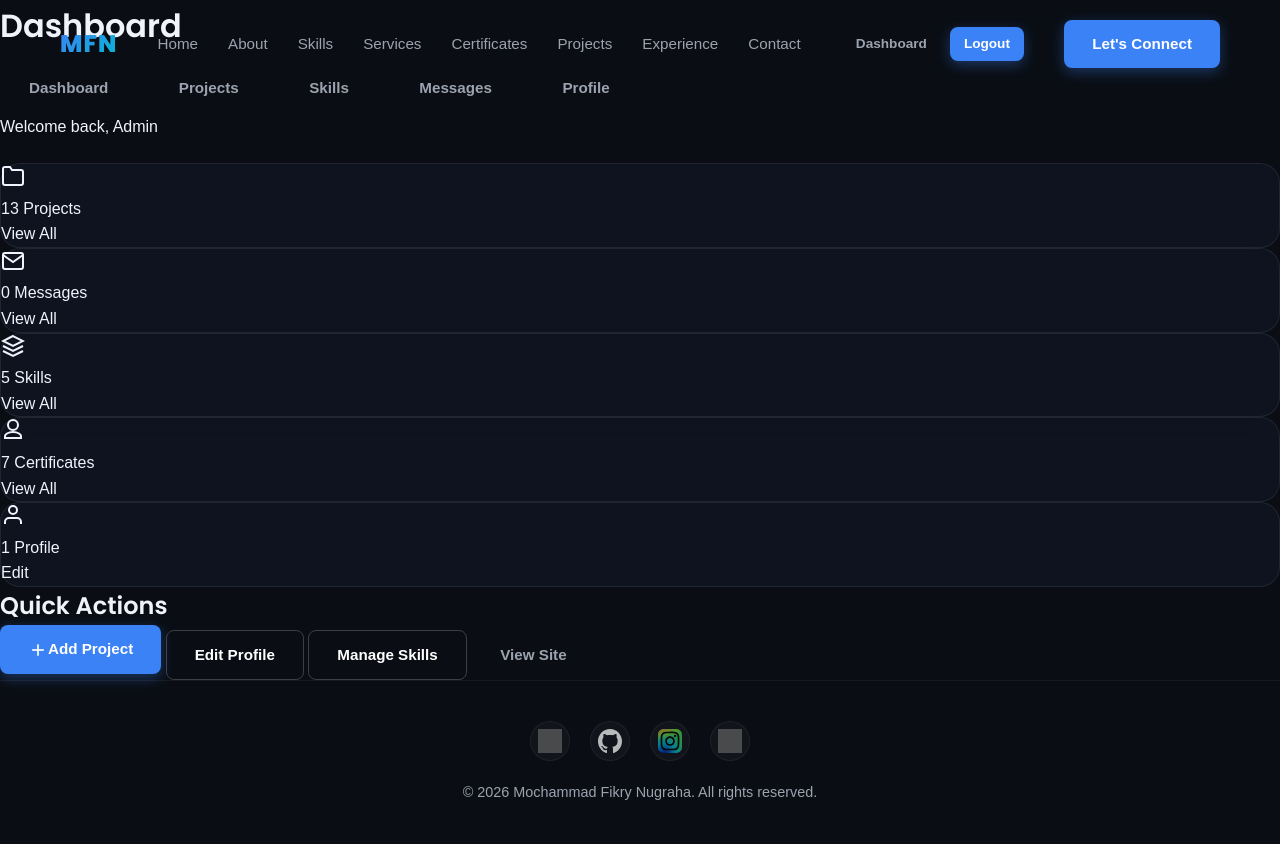
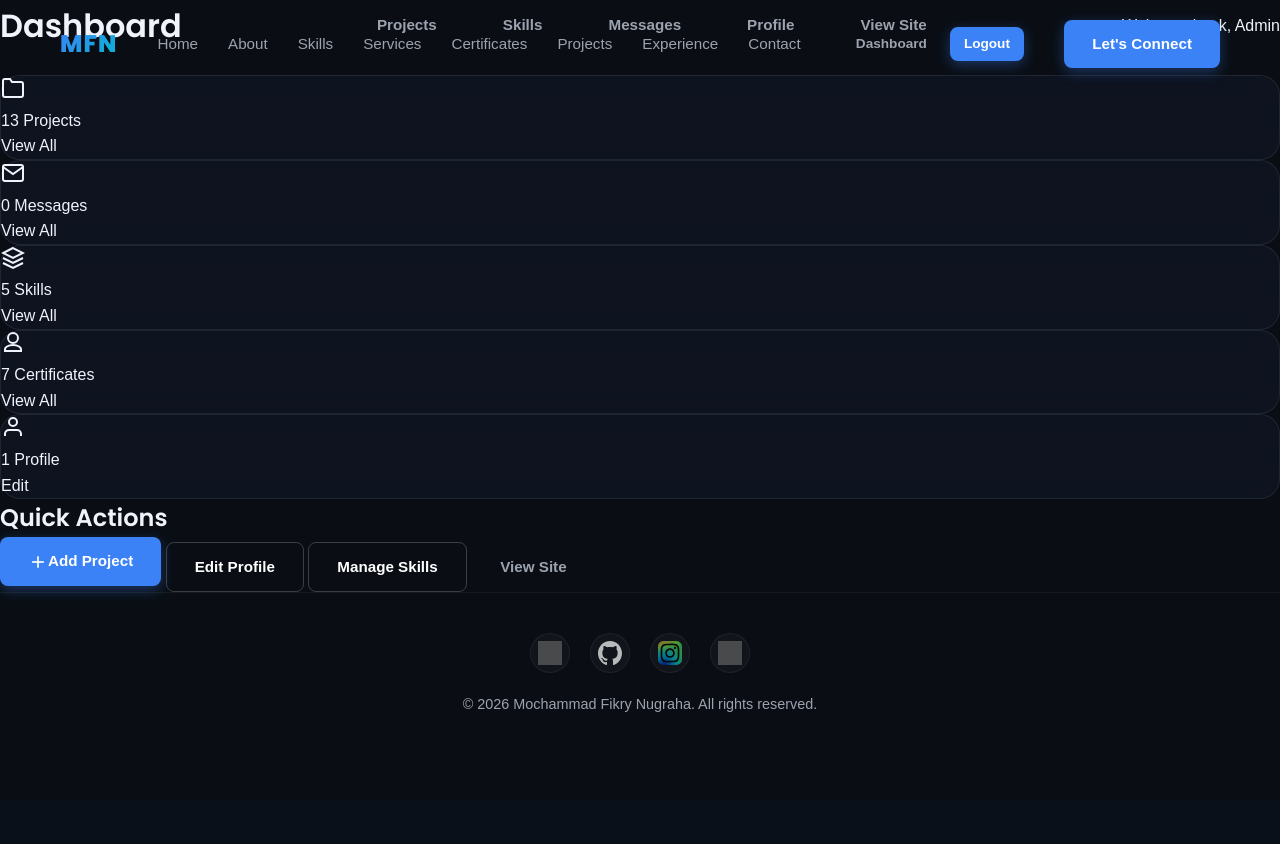
Before and after one commit to FikryYay4/Web-Portofolio_MochammadFikryNugraha, a Flask app: page /admin/ in a window 1280 px wide. After the commit the page ends 712 px from the top, so only its background shows below. Run offline with Flask 3, Linux system fonts and the light colour scheme; the visitor is signed in with stand-in values (Sample User, id 1); data comes from the database, SQL or seed files in the repository; data that the repository does not hold is empty; some libraries are stand-ins or nearby versions; grey boxes are pictures that could not be loaded.

Commit message:
add Dashboard back button to all admin pages, consistent header layout

```diff
--- a/static/css/style.css
+++ b/static/css/style.css
@@ -1226,7 +1226,8 @@
 }
 
 /* Admin dashboard header spacing */
-.dashboard__header { margin-bottom: 24px; }
+.dashboard__header { margin-bottom: 24px; display:flex; align-items:center; justify-content:space-between; flex-wrap:wrap; gap:12px; }
+.dashboard__header-actions { display:flex; align-items:center; gap:8px; }
 
 .animated-tabs {
     width: 100%;
--- a/templates/dashboard/index.html
+++ b/templates/dashboard/index.html
@@ -3,14 +3,14 @@
 
 {% block content %}
 <div class="dashboard">
-    <div class="dashboard__header mb-6">
-        <h1 class="dashboard__title text-3xl font-bold mb-4">Dashboard</h1>
-        <div class="admin-nav" style="margin-top:12px;">
-            <a href="{{ url_for('admin.dashboard') }}" class="btn btn--ghost" style="margin-right:8px;">Dashboard</a>
-            <a href="{{ url_for('admin.projects_list') }}" class="btn btn--ghost" style="margin-right:8px;">Projects</a>
-            <a href="{{ url_for('admin.skills_list') }}" class="btn btn--ghost" style="margin-right:8px;">Skills</a>
-            <a href="{{ url_for('admin.messages_list') }}" class="btn btn--ghost" style="margin-right:8px;">Messages</a>
+    <div class="dashboard__header">
+        <h1 class="dashboard__title">Dashboard</h1>
+        <div class="dashboard__header-actions">
+            <a href="{{ url_for('admin.projects_list') }}" class="btn btn--ghost">Projects</a>
+            <a href="{{ url_for('admin.skills_list') }}" class="btn btn--ghost">Skills</a>
+            <a href="{{ url_for('admin.messages_list') }}" class="btn btn--ghost">Messages</a>
             <a href="{{ url_for('admin.profile') }}" class="btn btn--ghost">Profile</a>
+            <a href="{{ url_for('public.home') }}" class="btn btn--ghost" target="_blank">View Site</a>
         </div>
         <p class="dashboard__subtitle">Welcome back, Admin</p>
     </div>
--- a/templates/dashboard/messages.html
+++ b/templates/dashboard/messages.html
@@ -4,6 +4,9 @@
 <div class="dashboard">
     <div class="dashboard__header">
         <h1 class="dashboard__title">Messages</h1>
+        <div class="dashboard__header-actions">
+        <a href="{{ url_for('admin.dashboard') }}" class="btn btn--ghost">Dashboard</a>
+        </div>
     </div>
 
     {% if messages %}
--- a/templates/dashboard/projects.html
+++ b/templates/dashboard/projects.html
@@ -5,10 +5,13 @@
 <div class="dashboard">
     <div class="dashboard__header">
         <h1 class="dashboard__title">Projects</h1>
+        <div class="dashboard__header-actions">
+        <a href="{{ url_for('admin.dashboard') }}" class="btn btn--ghost">Dashboard</a>
         <a href="{{ url_for('admin.project_create') }}" class="btn btn--primary">
             <svg width="20" height="20" viewBox="0 0 24 24" fill="none" stroke="currentColor" stroke-width="2"><line x1="12" y1="5" x2="12" y2="19"/><line x1="5" y1="12" x2="19" y2="12"/></svg>
             Add New
         </a>
+        </div>
     </div>
 
     {% if projects %}
--- a/templates/dashboard/skills.html
+++ b/templates/dashboard/skills.html
@@ -4,10 +4,13 @@
 <div class="dashboard">
     <div class="dashboard__header">
         <h1 class="dashboard__title">Skills</h1>
-        <a href="{{ url_for('admin.skill_create') }}" class="btn btn--primary" style="margin-left:12px;">
+        <div class="dashboard__header-actions">
+        <a href="{{ url_for('admin.dashboard') }}" class="btn btn--ghost">Dashboard</a>
+        <a href="{{ url_for('admin.skill_create') }}" class="btn btn--primary">
             <svg width="20" height="20" viewBox="0 0 24 24" fill="none" stroke="currentColor" stroke-width="2"><line x1="12" y1="5" x2="12" y2="19"/><line x1="5" y1="12" x2="19" y2="12"/></svg>
             Add New
         </a>
+        </div>
     </div>
     {% if skill is none %}
     <form action="{{ url_for('admin.skill_create') }}" method="POST" enctype="multipart/form-data" class="glass-card" style="padding:16px; margin-top:12px;">
```
Also changed, not shown: templates/dashboard/profile.html (+5 -2 lines).
